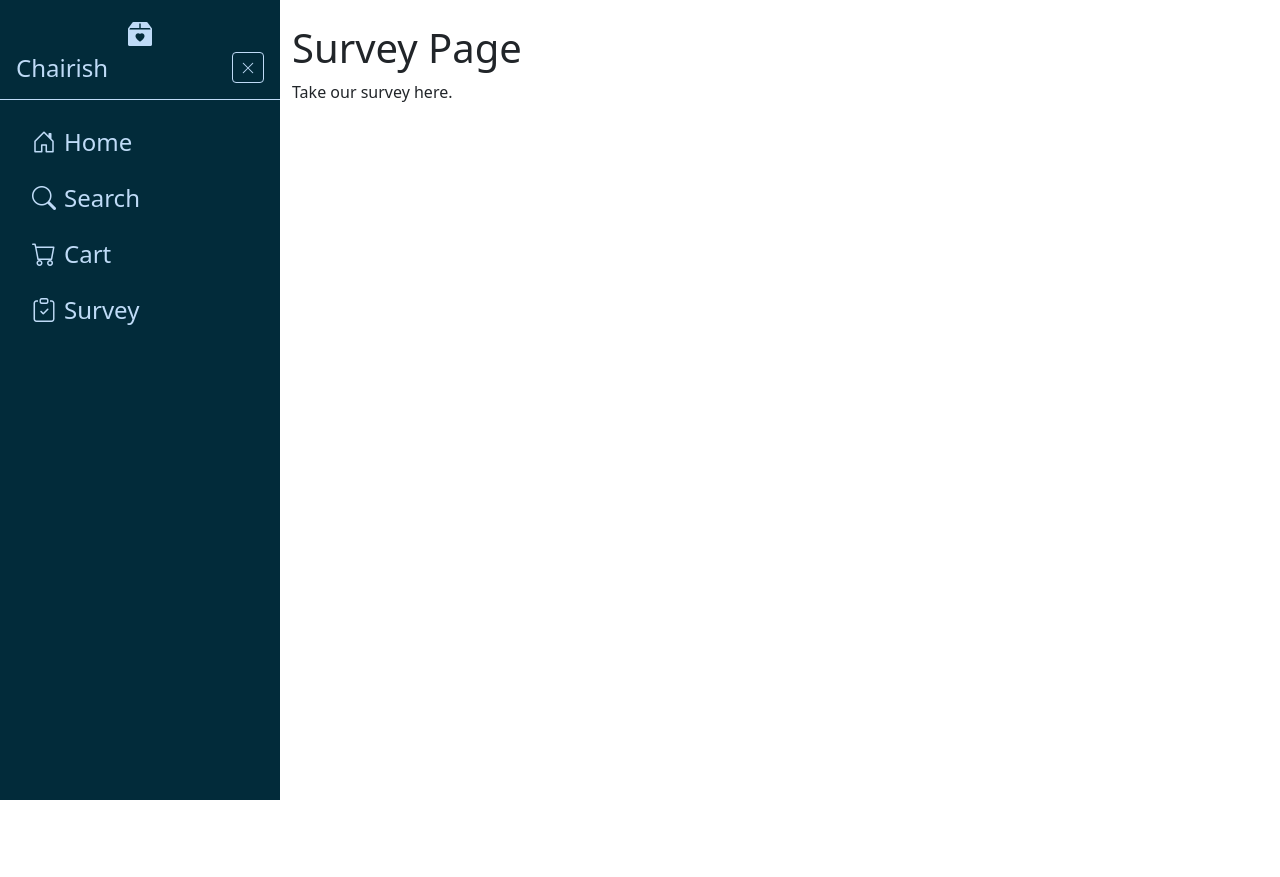
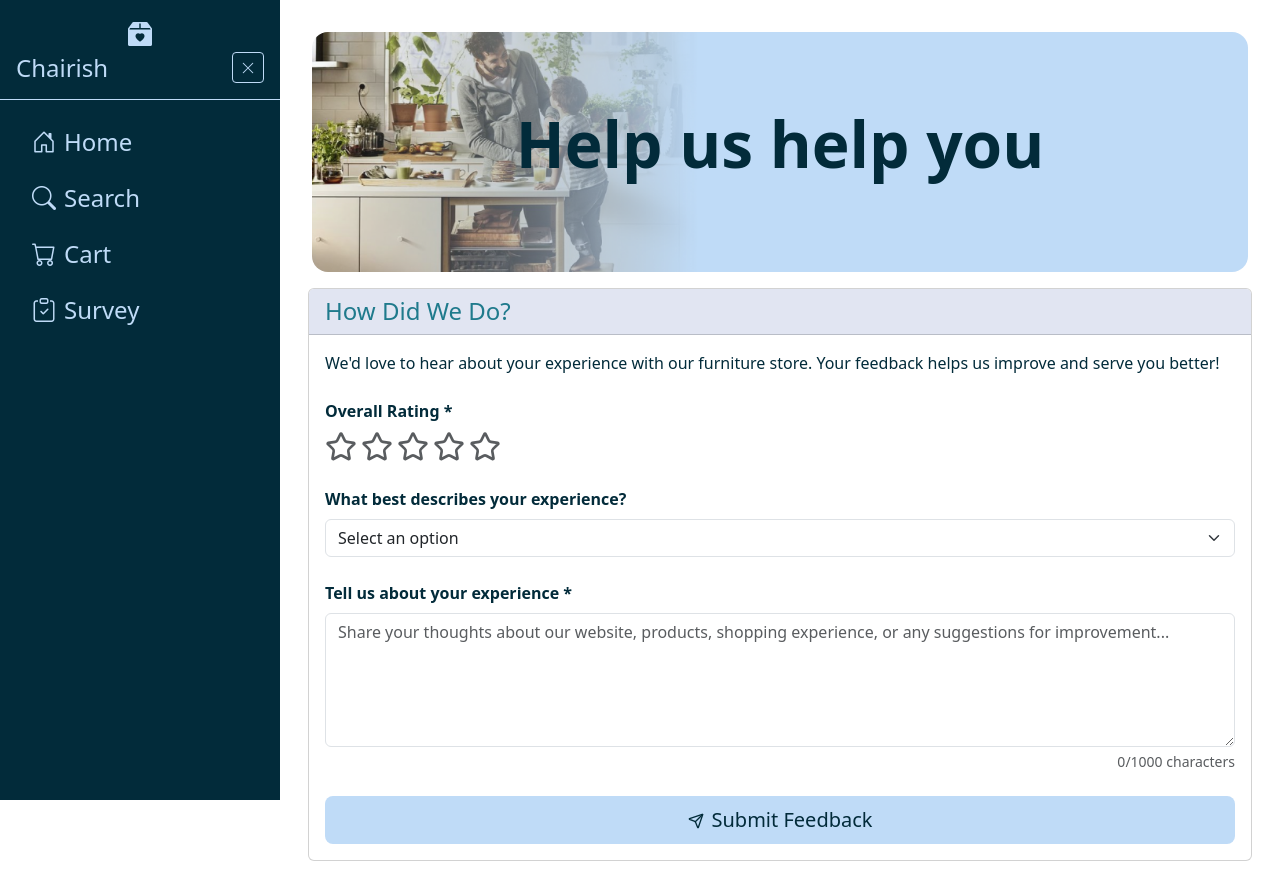
Before and after one commit to Jamie-Watson/SEG3125_ECommerce, a React (Vite) app: page /survey in a window 1280 px wide. Before the commit the page ends 800 px from the top, so only its background shows below. Built offline with nearby package versions, Linux system fonts and the light colour scheme.

Commit message:
RELEASE MEEEEE

```diff
--- a/src/App.css
+++ b/src/App.css
@@ -106,6 +106,15 @@ body, html {
   border-radius: 16px;
 }
 
+.surveyJumbotron{
+  min-height: 30vh;
+  background-image: url(/assets/images/surveyHelpJumbotron.png);
+  background-size: cover;
+  background-position: center;
+  background-repeat: no-repeat;
+  border-radius: 16px;
+}
+
 .searchCardFacet{
   cursor: pointer;
   color: var(--t-d-blue) !important;
--- a/src/components/CartPopup.jsx
+++ b/src/components/CartPopup.jsx
@@ -31,7 +31,7 @@ function CartPopup ({ isVisible, onClose, productName, quantity = 1 }) {
             </h6>
             <p className="mb-0 darkBlueText">Continue shopping or go to cart to checkout</p>
           </div>
-          <div className="modal-footer">
+          <div className="modal-footer justify-content-center">
             <button
               type="button"
               className="btn btn-secondary"
--- /dev/null
+++ b/src/components/SurveyJumbotron.jsx
@@ -0,0 +1,18 @@
+function SurveyJumbotron({ id }) {
+  return (
+    <div className="p-3">
+        <div
+      id={id}
+      className="position-relative d-flex align-items-center justify-content-center whiteText surveyJumbotron"
+    >
+      <div className="text-center position-relative p-4" style={{ zIndex: 2 }}>
+        <h1 className="display-3 fw-bold mb-3 darkBlueText">
+          Help us help you
+        </h1>
+      </div>
+    </div>
+    </div>
+  );
+}
+
+export default SurveyJumbotron;
--- a/src/pages/Checkout.jsx
+++ b/src/pages/Checkout.jsx
@@ -468,12 +468,18 @@ function Checkout() {
                   <div className="text-center mt-4">
   <button
     className="btn searchAddToCartButton btn-lg me-3"
+    onClick={() => navigate('/survey')}
+  >
+    Share Your Experience
+  </button>
+  <button
+    className="btn btn-outline-secondary btn-lg me-3"
     onClick={() => navigate('/search')}
   >
     Continue Shopping
   </button>
   <button
-                      className="btn searchAddToCartButton btn-lg"
+    className="btn btn-outline-secondary btn-lg"
     onClick={() => navigate('/')}
   >
     Back to Home
--- a/src/pages/Survey.jsx
+++ b/src/pages/Survey.jsx
@@ -1,10 +1,195 @@
-import React from 'react';
+import { useState } from 'react';
+import { useNavigate } from 'react-router-dom';
+import { Star, Send, CheckCircle } from 'lucide-react';
+import SurveyJumbotron from '../components/SurveyJumbotron';
 
 function Survey() {
+  const [rating, setRating] = useState(0);
+  const [hoverRating, setHoverRating] = useState(0);
+  const [comments, setComments] = useState('');
+  const [experience, setExperience] = useState('');
+  const [isSubmitted, setIsSubmitted] = useState(false);
+  const [errors, setErrors] = useState({});
+  const navigate = useNavigate();
+
+  const handleRatingClick = (value) => {
+    setRating(value);
+    if (errors.rating) {
+      setErrors(prev => ({ ...prev, rating: '' }));
+    }
+  };
+
+  const handleSubmit = (e) => {
+    e.preventDefault();
+    const newErrors = {};
+
+    if (rating === 0) {
+      newErrors.rating = 'Please provide a rating';
+    }
+    if (!comments.trim()) {
+      newErrors.comments = 'Please share your comments';
+    }
+
+    if (Object.keys(newErrors).length > 0) {
+      setErrors(newErrors);
+      return;
+    }
+
+    setIsSubmitted(true);
+  };
+
+  const handleCommentChange = (value) => {
+    setComments(value);
+    if (errors.comments) {
+      setErrors(prev => ({ ...prev, comments: '' }));
+    }
+  };
+
+  if (isSubmitted) {
+    return (
+      <div className="container py-5 mt-5">
+        <div className="row justify-content-center">
+          <div className="col-lg-6">
+            <div className="card">
+              <div className="card-header text-center orderSummary">
+                <h3 className="mb-0">
+                  <CheckCircle className="me-2" size={24} />
+                  Thank You!
+                </h3>
+              </div>
+              <div className="card-body text-center">
+                <p className="darkBlueText mb-4">
+                  Your feedback has been submitted successfully. We appreciate you taking the time to share your experience with us!
+                </p>
+                <div className="d-grid gap-2">
+                  <button
+                    className="btn searchAddToCartButton btn-lg"
+                    onClick={() => navigate('/')}
+                  >
+                    Back to Home
+                  </button>
+
+                </div>
+              </div>
+            </div>
+          </div>
+        </div>
+      </div>
+    );
+  }
+
   return (
-    <div className="container mt-4">
-      <h1>Survey Page</h1>
-      <p>Take our survey here.</p>
+    <div className="container-fluid p-3">
+      <SurveyJumbotron id="surveyJumbotron" />
+      <div className="row justify-content-center">
+        <div className="col-lg-12 px-4">
+          <div className="card">
+            <div className="card-header itemTotalBox">
+              <h4 className="mb-0 infoText">
+                How Did We Do?
+              </h4>
+            </div>
+            <div className="card-body">
+              <p className="darkBlueText mb-4">
+                We'd love to hear about your experience with our furniture store. Your feedback helps us improve and serve you better!
+              </p>
+
+              <form onSubmit={handleSubmit}>
+                <div className="mb-4">
+                  <label className="form-label darkBlueText">
+                    <strong>Overall Rating *</strong>
+                  </label>
+                  <div className="d-flex align-items-center mb-2">
+                    {[1, 2, 3, 4, 5].map((star) => (
+                      <Star
+                        key={star}
+                        size={32}
+                        className={`me-1 cursor-pointer ${
+                          star <= (hoverRating || rating)
+                            ? 'infoText'
+                            : 'text-muted'
+                        }`}
+                        fill={star <= (hoverRating || rating) ? 'currentColor' : 'none'}
+                        onMouseEnter={() => setHoverRating(star)}
+                        onMouseLeave={() => setHoverRating(0)}
+                        onClick={() => handleRatingClick(star)}
+                        style={{ cursor: 'pointer' }}
+                      />
+                    ))}
+                    <span className="ms-2 darkBlueText">
+                      {rating > 0 && (
+                        <>
+                          {rating} star{rating !== 1 ? 's' : ''} -
+                          {rating === 1 && ' Poor'}
+                          {rating === 2 && ' Fair'}
+                          {rating === 3 && ' Good'}
+                          {rating === 4 && ' Very Good'}
+                          {rating === 5 && ' Excellent'}
+                        </>
+                      )}
+                    </span>
+                  </div>
+                  {errors.rating && (
+                    <div className="text-danger small">{errors.rating}</div>
+                  )}
+                </div>
+
+                <div className="mb-4">
+                  <label className="form-label darkBlueText">
+                    <strong>What best describes your experience?</strong>
+                  </label>
+                  <select
+                    className="form-select"
+                    value={experience}
+                    onChange={(e) => setExperience(e.target.value)}
+                  >
+                    <option value="">Select an option</option>
+                    <option value="browsing">Just browsing the website</option>
+                    <option value="searching">Searching for specific items</option>
+                    <option value="purchasing">Made a purchase</option>
+                    <option value="comparing">Comparing products</option>
+                    <option value="return_visit">Returning customer</option>
+                  </select>
+                </div>
+
+                <div className="mb-4">
+                  <label className="form-label darkBlueText">
+                    <strong>Tell us about your experience *</strong>
+                  </label>
+                  <textarea
+                    className={`form-control ${errors.comments ? 'is-invalid' : ''}`}
+                    rows="5"
+                    value={comments}
+                    onChange={(e) => handleCommentChange(e.target.value)}
+                    placeholder="Share your thoughts about our website, products, shopping experience, or any suggestions for improvement..."
+                    maxLength="1000"
+                  />
+                  <div className="d-flex justify-content-between mt-1">
+                    <div>
+                      {errors.comments && (
+                        <div className="text-danger small">{errors.comments}</div>
+                      )}
+                    </div>
+                    <small className="text-muted">
+                      {comments.length}/1000 characters
+                    </small>
+                  </div>
+                </div>
+
+                <div className="d-grid">
+                  <button
+                    type="submit"
+                    className="btn searchAddToCartButton btn-lg"
+                  >
+                    <Send className="me-2" size={16} />
+                    Submit Feedback
+                  </button>
+                </div>
+              </form>
+            </div>
+          </div>
+        </div>
+      </div>
     </div>
   );
 }
```
Also changed, not shown: public/assets/images/surveyHelpJumbotron.png (added). Lines whose indentation alone changed are shown as unchanged.
